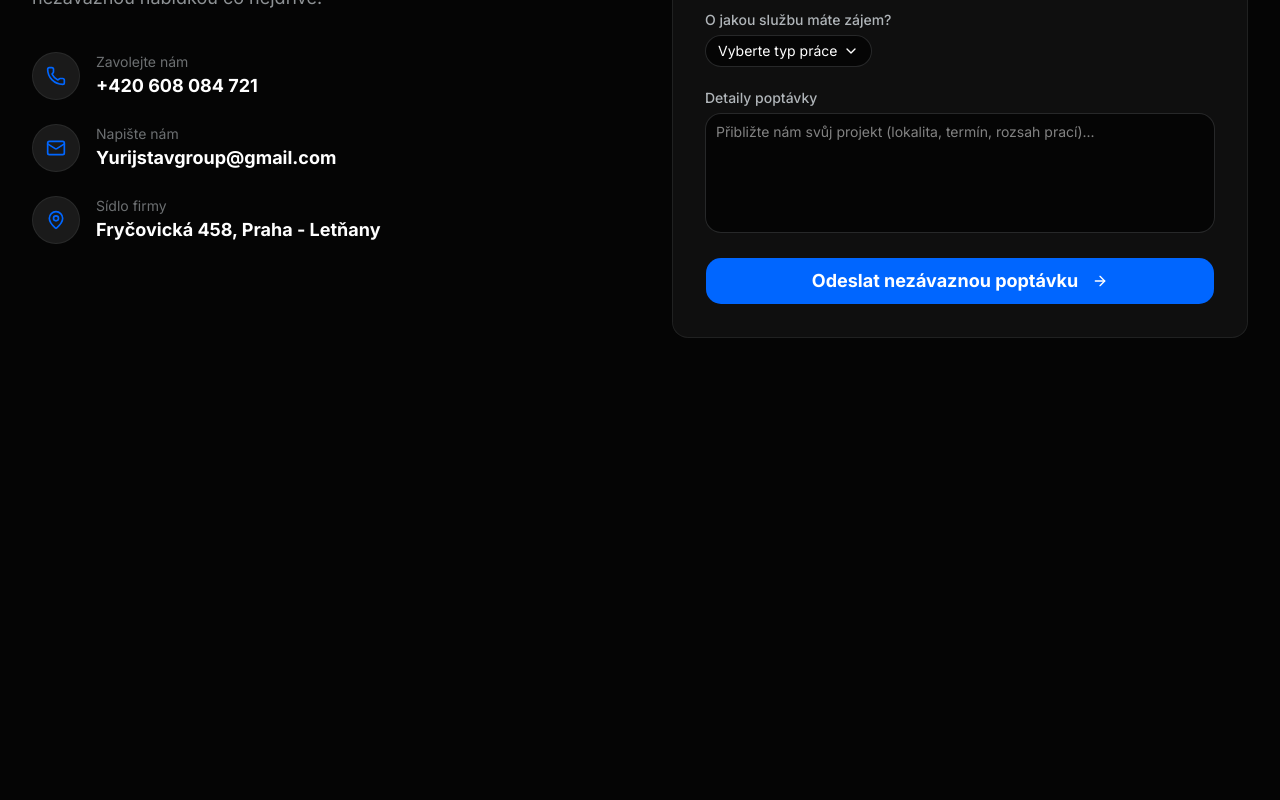
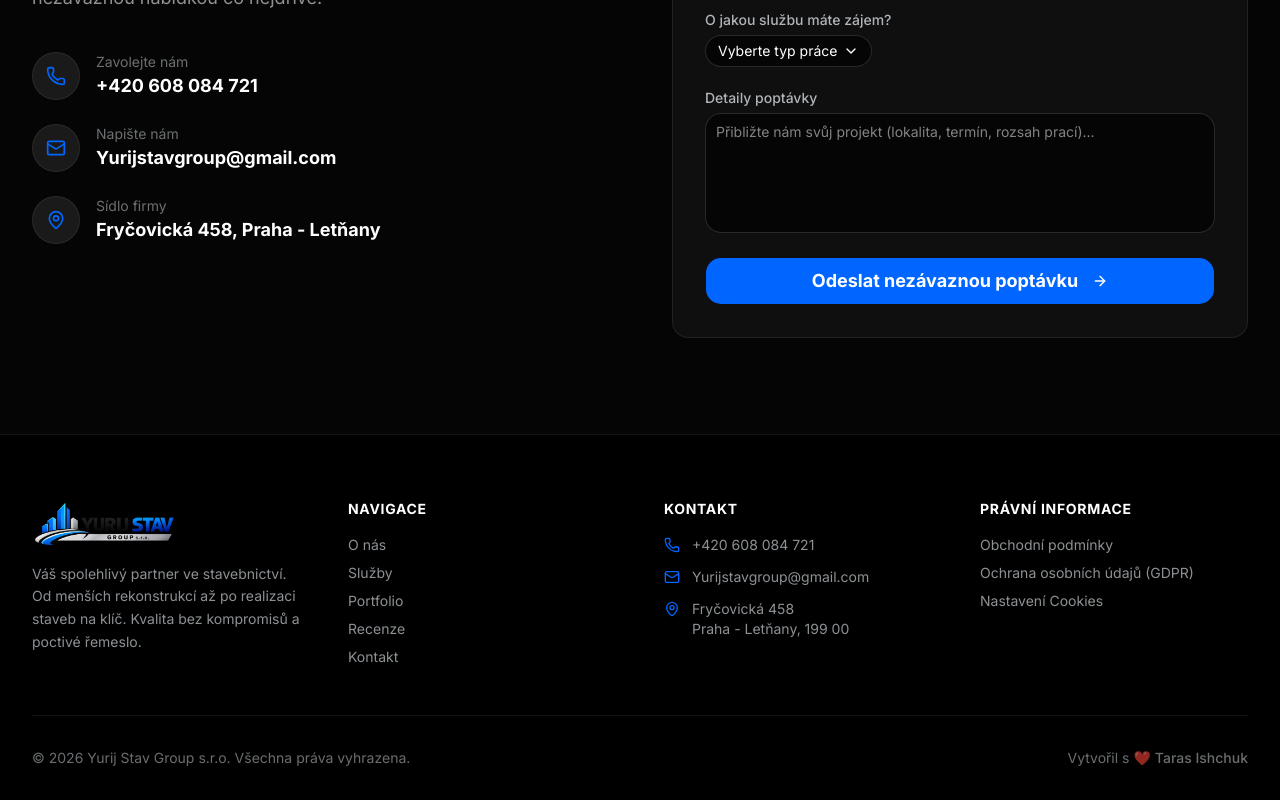
Before and after one commit to ishchuktaras/yurijstavgroup-web, a Next.js app: page / in a window 1280 px wide. Shown: the part 4365-5165 px from the top of the page. Before the commit the page ends 4799 px from the top, so only its background shows below. Built offline with nearby package versions, Linux system fonts and the light colour scheme.

Commit message:
feat: přidání patičky s logem, kontakty a právními odkazy

```diff
--- a/src/app/layout.tsx
+++ b/src/app/layout.tsx
@@ -5,6 +5,7 @@ import { Geist, Geist_Mono, Inter } from "next/font/google";
 import "./globals.css";
 import { cn } from "@/lib/utils";
 import Navigation from "@/components/Navigation";
+import Footer from "@/components/Footer";
 
 const inter = Inter({ subsets: ['latin'], variable: '--font-sans' });
 
@@ -91,6 +92,7 @@ export default function RootLayout({
         <main className="flex-1">
           {children}
         </main>
+        <Footer />
       </body>
     </html>
   );
--- /dev/null
+++ b/src/components/Footer.tsx
@@ -0,0 +1,77 @@
+// src/components/Footer.tsx
+import Link from 'next/link'
+import Image from 'next/image'
+import { MapPin, Phone, Mail } from 'lucide-react'
+
+export default function Footer() {
+  return (
+    <footer className="bg-black border-t border-brand-silver/10 pt-16 pb-8 px-4 sm:px-6 lg:px-8">
+      <div className="max-w-7xl mx-auto">
+        <div className="grid grid-cols-1 md:grid-cols-2 lg:grid-cols-4 gap-12 mb-12">
+
+          <div className="space-y-4">
+            <Link href="/" className="block">
+              <Image
+                src="/logo.jpeg"
+                alt="Yurij Stav Group Logo"
+                width={160}
+                height={50}
+                className="w-auto h-12 object-contain"
+              />
+            </Link>
+            <p className="text-brand-silver/80 text-sm leading-relaxed">
+              Váš spolehlivý partner ve stavebnictví. Od menších rekonstrukcí až po realizaci staveb na klíč. Kvalita bez kompromisů a poctivé řemeslo.
+            </p>
+          </div>
+
+          <div>
+            <h4 className="text-white font-bold mb-4 uppercase tracking-wider text-sm">Navigace</h4>
+            <ul className="space-y-2 text-sm text-brand-silver/80">
+              <li><Link href="#o-nas" className="hover:text-brand-blue transition-colors">O nás</Link></li>
+              <li><Link href="#sluzby" className="hover:text-brand-blue transition-colors">Služby</Link></li>
+              <li><Link href="#portfolio" className="hover:text-brand-blue transition-colors">Portfolio</Link></li>
+              <li><Link href="#recenze" className="hover:text-brand-blue transition-colors">Recenze</Link></li>
+              <li><Link href="#poptavka" className="hover:text-brand-blue transition-colors">Kontakt</Link></li>
+            </ul>
+          </div>
+
+          <div>
+            <h4 className="text-white font-bold mb-4 uppercase tracking-wider text-sm">Kontakt</h4>
+            <ul className="space-y-3 text-sm text-brand-silver/80">
+              <li className="flex items-start gap-3">
+                <Phone className="w-4 h-4 text-brand-blue mt-0.5" />
+                <span>+420 608 084 721</span>
+              </li>
+              <li className="flex items-start gap-3">
+                <Mail className="w-4 h-4 text-brand-blue mt-0.5" />
+                <span>Yurijstavgroup@gmail.com</span>
+              </li>
+              <li className="flex items-start gap-3">
+                <MapPin className="w-4 h-4 text-brand-blue mt-0.5" />
+                <span>Fryčovická 458<br/>Praha - Letňany, 199 00</span>
+              </li>
+            </ul>
+          </div>
+
+          <div>
+            <h4 className="text-white font-bold mb-4 uppercase tracking-wider text-sm">Právní informace</h4>
+            <ul className="space-y-2 text-sm text-brand-silver/80">
+              <li><Link href="/obchodni-podminky" className="hover:text-brand-blue transition-colors">Obchodní podmínky</Link></li>
+              <li><Link href="/gdpr" className="hover:text-brand-blue transition-colors">Ochrana osobních údajů (GDPR)</Link></li>
+              <li><Link href="/cookies" className="hover:text-brand-blue transition-colors">Nastavení Cookies</Link></li>
+            </ul>
+          </div>
+        </div>
+
+        <div className="border-t border-brand-silver/10 pt-8 flex flex-col md:flex-row justify-between items-center gap-4 text-center md:text-left">
+          <p className="text-sm text-brand-silver/60">
+            &copy; {new Date().getFullYear()} Yurij Stav Group s.r.o. Všechna práva vyhrazena.
+          </p>
+          <p className="text-sm text-brand-silver/60">
+            Vytvořil s ❤️ <a href="https://webnamiru.site" target="_blank" rel="noopener noreferrer" className="hover:text-brand-blue transition-colors font-medium">Taras Ishchuk</a>
+          </p>
+        </div>
+      </div>
+    </footer>
+  )
+}
```
